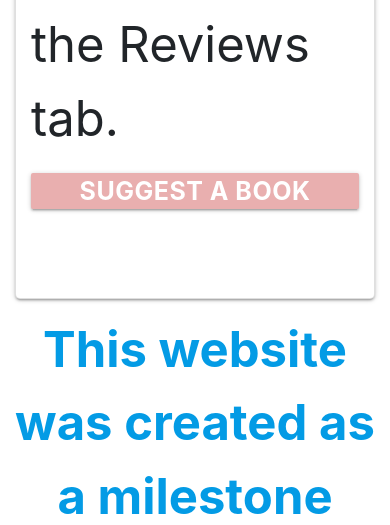
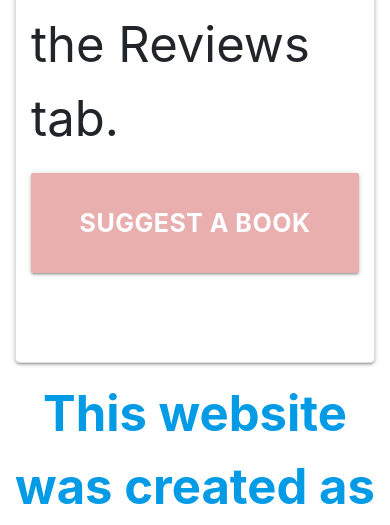
Before and after one commit to Pattern-Projects/suggestive-dcd-project, a Flask app: page /complete/1/1 in a window 390 px wide. Shown: the part 1061-1586 px from the top of the page. Run offline with Flask 2, Linux system fonts and the light colour scheme; some libraries are stand-ins or nearby versions.

Commit message:
Resize buttons on small screens

```diff
--- a/static/css/style.css
+++ b/static/css/style.css
@@ -177,6 +177,7 @@ footer{
     height: 100px;
     font-size: 25px;
     font-weight: bold;
+    line-height: 100px;
 }
 
 input.form-element{
```
